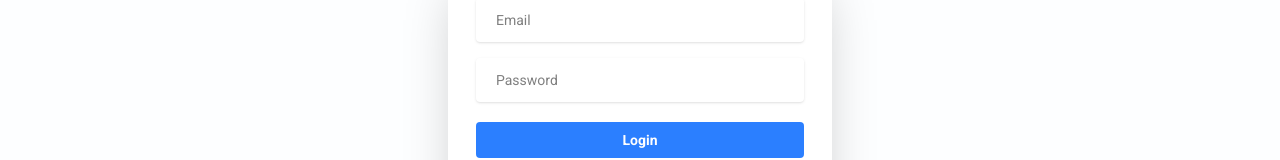
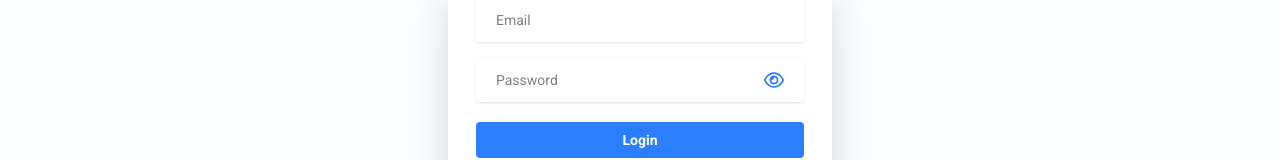
Before and after one commit to pan-cynthia/notely, a React (Vite) app: page /login in a window 1280 px wide. Shown: the part 222-382 px from the top of the page. Built offline with nearby package versions, Linux system fonts and the light colour scheme.

Commit message:
add show password icon

```diff
--- a/package.json
+++ b/package.json
@@ -13,6 +13,7 @@
     "@tailwindcss/vite": "^4.1.8",
     "react": "^19.1.0",
     "react-dom": "^19.1.0",
+    "react-icons": "^5.5.0",
     "react-router-dom": "^7.6.1",
     "tailwindcss": "^4.1.8"
   },
--- a/src/pages/Login.jsx
+++ b/src/pages/Login.jsx
@@ -1,6 +1,7 @@
 import React from 'react'
 import NavBar from '../components/NavBar'
 import { Link } from 'react-router-dom'
+import { FaRegEye, FaRegEyeSlash } from 'react-icons/fa6'
 
 const Login = () => {
   return (
@@ -12,6 +13,7 @@ const Login = () => {
             <input className="w-full px-5 py-3 mb-4 text-sm rounded shadow outline-none" type="email" placeholder="Email"/>
             <div className="flex items-center justify-between w-full px-5 py-3 mb-4 text-sm rounded shadow outline-none">
               <input className="flex-3/4 mr-2 outline-none" type="password" placeholder="Password"/>
+              <FaRegEye className="text-blue-500 cursor-pointer" size={20}/>
             </div>
             <button className="w-full p-2 my-1 text-sm font-bold text-white bg-blue-500 rounded hover:bg-blue-600" type="submit">Login</button>
             <p className="text-center mt-4 text-sm font-medium">
```
Also changed, not shown: 1 other file (tests, documents, lock files or other folders).
